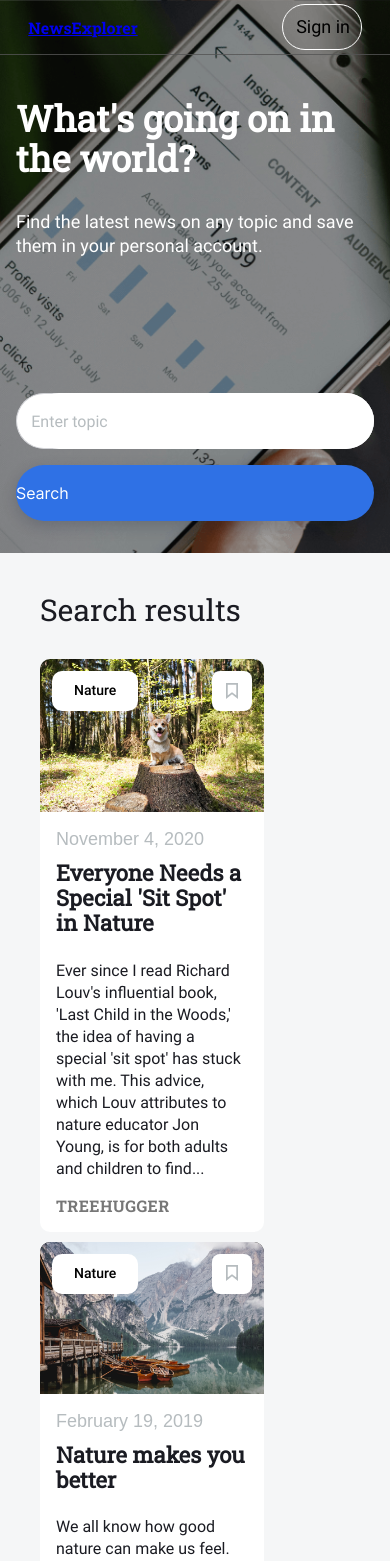
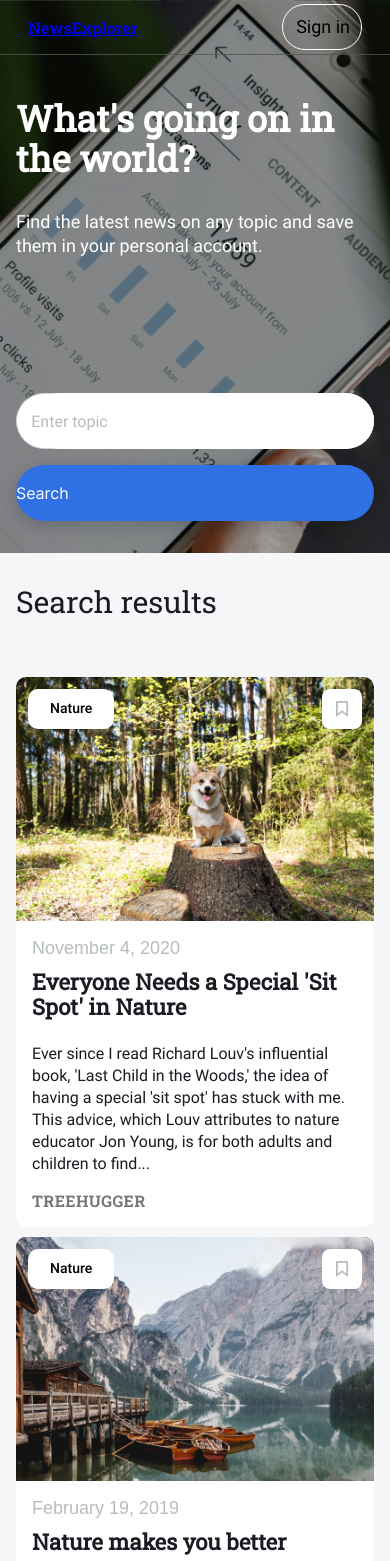
Before and after one commit to irmo12/news-explorer-frontend, a React (Create React App) app in the folder news-explorer/: page / in a window 390 px wide. Shown: the top 1561 px of the page. Built offline with nearby package versions, Linux system fonts and the light colour scheme.

Commit message:
various visual fixes

```diff
--- a/news-explorer/src/components/InfoPopup/InfoPopup.js
+++ b/news-explorer/src/components/InfoPopup/InfoPopup.js
@@ -1,4 +1,3 @@
-import { Link } from "react-router-dom";
 
 function InfoPopup({
   isOpen = true,
@@ -15,7 +14,7 @@ function InfoPopup({
       />
       <div className="popup__container">
         <h2 className="popup__heading">Registration successfully completed!</h2>
-        <Link className='popup__link' to='/' />
+        <button className='popup__link'>SIgn in</button>
       </div>
     </div>
   );
--- a/news-explorer/src/components/NewsCard/NewsCard.css
+++ b/news-explorer/src/components/NewsCard/NewsCard.css
@@ -166,19 +166,12 @@
 
 @media screen and (max-width: 1024px) {
   .news-card__texts {
-    margin: 20px 0 16px;
+    margin: 20px 7% 16px;
   }
 
   .news-card__tooltip {
     display: none;
   }
-}
-
-@media screen and (max-width: 768px) {
-  .news-card {
-    max-width: 224px;
-  }
-
 }
 
 @media screen and (max-width: 480px) {
--- a/news-explorer/src/components/NewsCardList/NewsCardList.css
+++ b/news-explorer/src/components/NewsCardList/NewsCardList.css
@@ -17,11 +17,10 @@
 
 .news-card-list__grid {
   display: grid;
-  grid-template-columns: repeat(auto-fit, minmax(300px, 1fr));
+  grid-template-columns: repeat(3, minmax(280px, 1fr));
   grid-auto-rows: minmax(350px, 1fr);
   gap: 16px;
-  margin-left: 105px;
-  margin-right: 105px;
+  margin: 0 105px;
   flex-wrap: wrap;
 }
 
@@ -44,7 +43,48 @@
   border: none;
 }
 
+@media screen and (max-width: 1024px) {
+  .news-card-list__heading {
+    margin-left: 40px;
+    margin-top: 40px;
+    margin-bottom: 32px;
+  }
+
+  .news-card-list__grid {
+    margin-left: 40px;
+    margin-right: 40px;
+    grid-template-columns: repeat(3, minmax(224px, 1fr));
+    gap: 8px;
+
+  }
+
+  .news-card-list__button {
+    width: 240px;
+    height: 56px;
+    margin: 32px auto 40px;
+  }
+}
+
+@media screen and (max-width: 768px) {
+  .news-card-list__heading {
+    font-size: 30px;
+    line-height: 34px;
+  }
+
+  .news-card-list__grid {
+    margin-left: 5%;
+    margin-right: 5%;
+  }
+}
+
+@media screen and (max-width: 767px) {
+  .news-card-list__grid {
+    grid-template-columns: repeat(2, minmax(200px, 1fr));
+  }
+}
+
 @media screen and (max-width: 480px) {
+
   .news-card-list__heading {
     margin-top: 32px;
     margin-bottom: 58px;
@@ -65,33 +105,3 @@
     margin: 32px auto 58px;
   }
 }
-
-@media screen and (max-width: 768px) {
-  .news-card-list__heading {
-    font-size: 30px;
-    line-height: 34px;
-  }
-
-  .news-card-list__grid {
-    grid-template-columns: repeat(auto-fit, minmax(224px, 1fr));
-  }
-}
-
-@media screen and (max-width: 1024px) {
-  .news-card-list__heading {
-    margin-left: 40px;
-    margin-top: 40px;
-    margin-bottom: 32px;
-  }
-
-  .news-card-list__grid {
-    margin-left: 40px;
-    margin-right: 40px;
-  }
-
-  .news-card-list__button {
-    width: 240px;
-    height: 56px;
-    margin: 32px auto 40px;
-  }
-}
--- a/news-explorer/src/components/PopupWithForm/PopupWithForm.css
+++ b/news-explorer/src/components/PopupWithForm/PopupWithForm.css
@@ -138,7 +138,7 @@
 }
 
 
-@media screen and (max-width: 480px) {
+@media screen and (max-width: 530px) {
   .popup {
     height: 100vh;
   }
@@ -165,7 +165,7 @@
   }
 }
 
-@media screen and (max-width: 360px) {
+@media screen and (max-width: 380px) {
   .popup__form-inputs {
     gap: 27px;
     padding: 0px;
```
